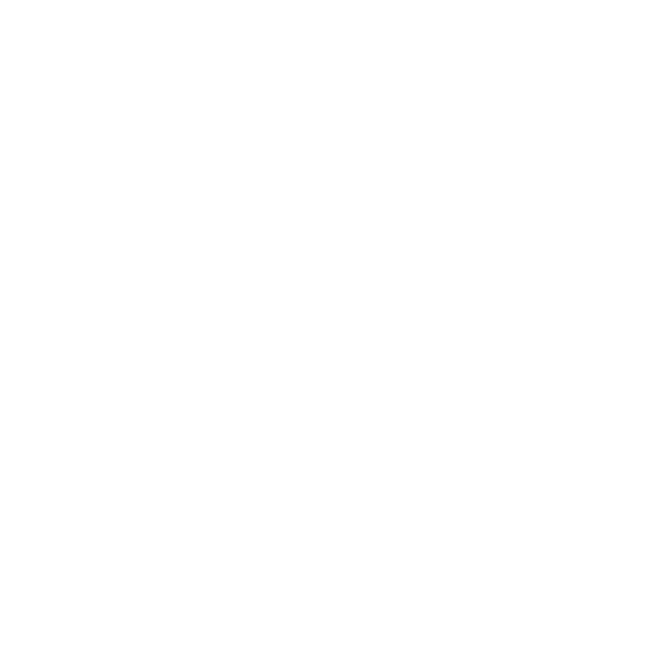
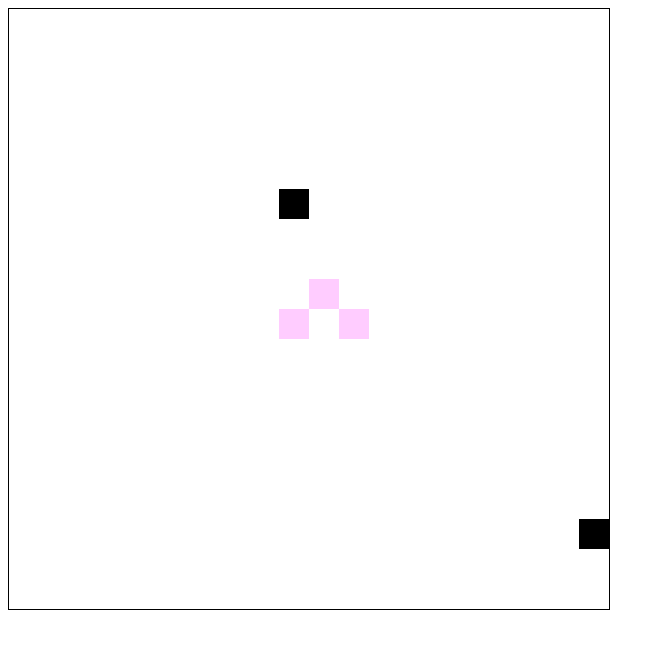
Before and after one commit to maver1cus/game-derby, a website with bundled scripts: page index.html in a window 1280 px wide. Shown: the whole page, without its empty margins (0-665 px from the left). Built offline with nearby package versions, Linux system fonts and the light colour scheme.

Commit message:
Add render screen to browser

```diff
--- a/index.html
+++ b/index.html
@@ -6,8 +6,14 @@
         content="width=device-width, user-scalable=no, initial-scale=1.0, maximum-scale=1.0, minimum-scale=1.0">
   <meta http-equiv="X-UA-Compatible" content="ie=edge">
   <title>derby</title>
+  <style>
+    canvas {
+      border: 1px solid #000;
+    }
+  </style>
 </head>
 <body>
-<script type="module" src="index.js"></script>
+  <div id="root"></div>
+  <script type="module" src="index.js"></script>
 </body>
 </html>
--- a/index.js
+++ b/index.js
@@ -4,6 +4,7 @@ import Item from './src/engine/item.js';
 import BusEvents from './src/engine/bus-events.js';
 
 const busEvents = new BusEvents();
+const rootElement = document.getElementById(`root`);
 
 const config = {
   elements: [
@@ -29,7 +30,8 @@ const config = {
     }
   ],
   worldSize: {width: 20, height: 20},
-  busEvents
+  busEvents,
+  rootElement
 };
 
 const game = Game.create(config);
--- a/src/const.js
+++ b/src/const.js
@@ -10,4 +10,11 @@ export const SymbolsForPrintElements = {
   ITEM: `+`
 };
 
+export const ColorFoPrintElements = {
+  CAR: '#000',
+  ITEM: '#fcf'
+};
+
+export const SIZE_FIELD_WORLD = 30;
+
 export const VALUE_DAMAGE_TO_CRASH = 10;
--- /dev/null
+++ b/src/engine/canvas-screen.js
@@ -0,0 +1,73 @@
+import Car from './car.js';
+import {ColorFoPrintElements, SIZE_FIELD_WORLD} from '../const.js';
+import Item from './item.js';
+
+const configColorsElementsForPrint = [
+  {element: Item, symbol: ColorFoPrintElements.ITEM},
+  {element: Car, symbol: ColorFoPrintElements.CAR}
+];
+
+const createColorsElementsForPrint = (items) => {
+  const colors = new Map();
+
+  items.forEach(({element, symbol}) => {
+    colors.set(element, symbol);
+  });
+
+  return colors;
+};
+
+export default class CanvasScreen {
+  constructor(world, rootElement) {
+    this._world = world;
+    this._colorsELements = createColorsElementsForPrint(
+        configColorsElementsForPrint
+    );
+    this._createDisplay(rootElement);
+  }
+
+  _createDisplay(rootElement) {
+    this._display = document.createElement('canvas');
+    this._ctx = this._display.getContext('2d');
+
+    this._displaySize = {
+      width: this._world.getSize().width * SIZE_FIELD_WORLD,
+      height: this._world.getSize().height * SIZE_FIELD_WORLD
+    };
+
+    this._display.width = this._displaySize.width;
+    this._display.height = this._displaySize.height;
+
+    rootElement.append(this._display);
+  }
+
+  clearDisplay() {
+    this._ctx.clearRect(
+        0,
+        0,
+        this._displaySize.width,
+        this._displaySize.height
+    );
+  }
+
+  print() {
+    const elements = this._world.getElements();
+
+    this.clearDisplay();
+
+    elements.forEach((coords, element) => {
+      this._ctx.fillStyle = this._colorsELements.get(element.constructor);
+      this._ctx.fillRect(
+          coords.x * SIZE_FIELD_WORLD,
+          coords.y * SIZE_FIELD_WORLD,
+          SIZE_FIELD_WORLD,
+          SIZE_FIELD_WORLD
+      );
+    });
+  }
+
+
+  static create(world, rootElement) {
+    return new CanvasScreen(world, rootElement);
+  }
+}
--- a/src/engine/game.js
+++ b/src/engine/game.js
@@ -1,10 +1,10 @@
 import World from './world.js';
-import Screen from './screen.js';
+import CanvasScreen from './canvas-screen.js';
 
 export default class Game {
   constructor(config) {
     this._world = World.create(config);
-    this._screen = Screen.create(this._world);
+    this._canvasScreen = CanvasScreen.create(this._world, config.rootElement);
   }
 
   start() {
@@ -13,9 +13,8 @@ export default class Game {
 
   gameStep() {
     this._world.recount();
-    this._screen.print();
+    this._canvasScreen.print();
   }
-
 
   static create(config) {
     return new Game(config);
```
